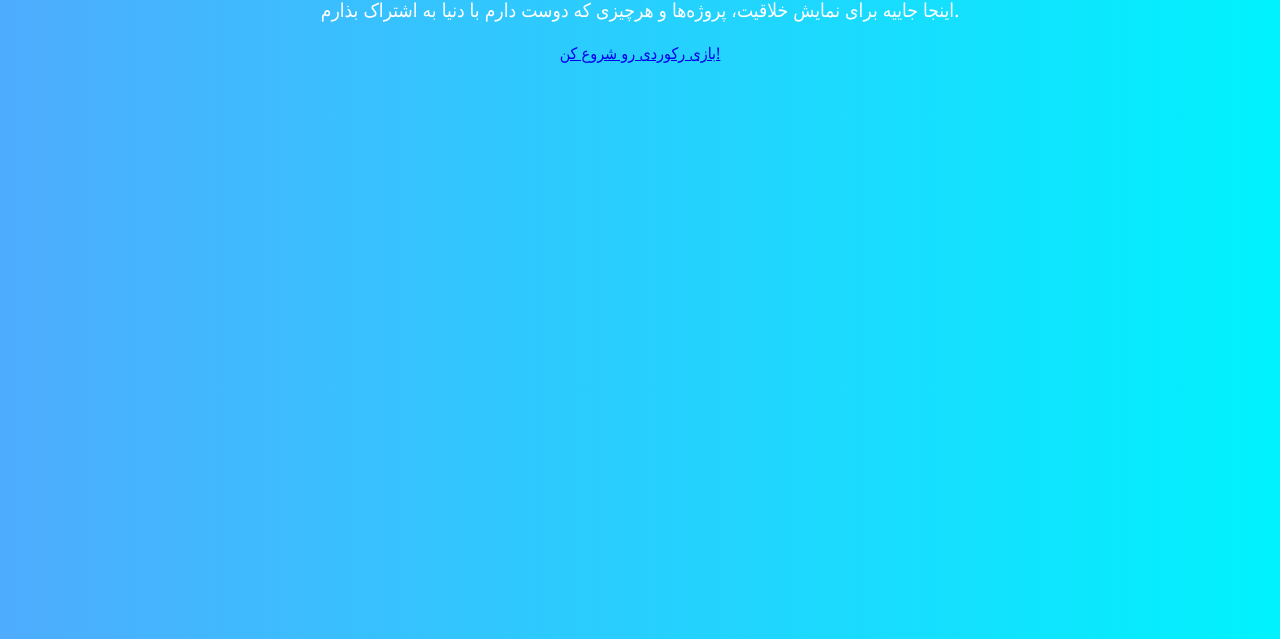
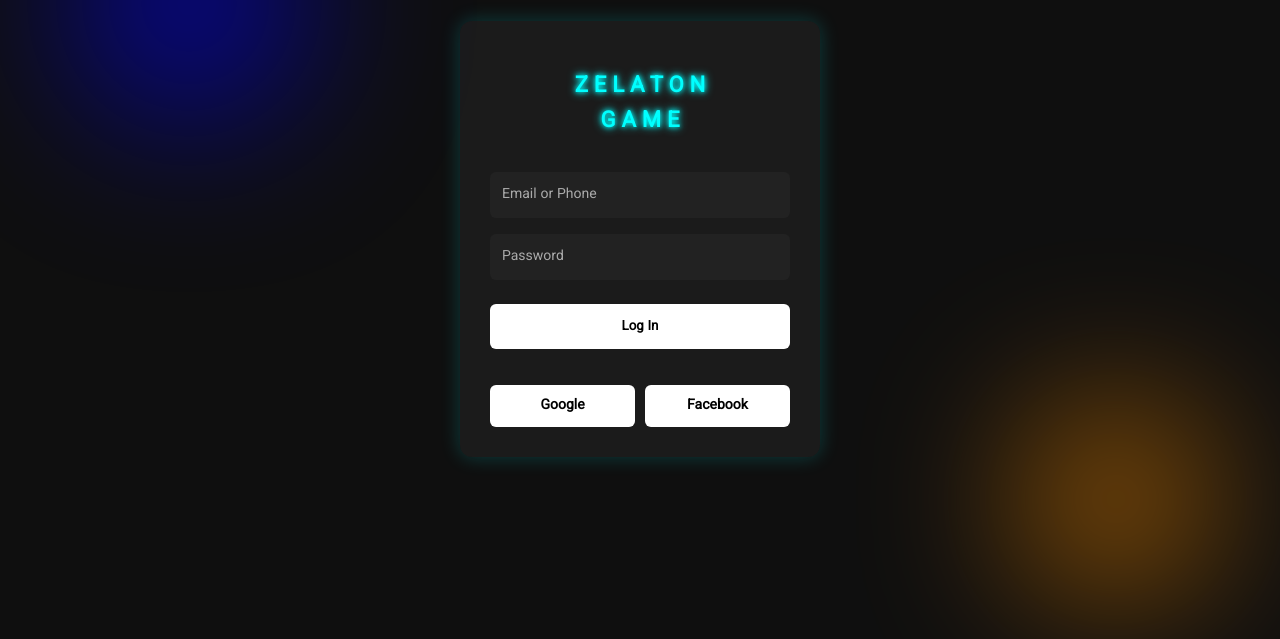
Before and after one commit to Ovgax/zelaton, a plain HTML site: page index.html in a window 1280 px wide. Shown: the part 161-800 px from the top of the page. Drawn offline with Linux system fonts and the light colour scheme.

Commit message:
Update index.html

```diff
--- a/index.html
+++ b/index.html
@@ -2,45 +2,186 @@
 <html lang="fa">
 <head>
   <meta charset="UTF-8">
-  <meta name="viewport" content="width=device-width, initial-scale=1">
-  <title>سایت فریدون</title>
+  <title>zelaton</title>
+  <meta name="viewport" content="width=device-width, initial-scale=1.0">
+  <link href="https://fonts.googleapis.com/css2?family=Vazirmatn&display=swap" rel="stylesheet">
   <style>
+    * {
+      box-sizing: border-box;
+      font-family: 'Vazirmatn', sans-serif;
+    }
+
     body {
       margin: 0;
-      font-family: 'Segoe UI', Tahoma, Geneva, Verdana, sans-serif;
-      background: linear-gradient(to right, #4facfe, #00f2fe);
-      color: #fff;
+      background-color: #0f0f0f;
+      display: flex;
+      justify-content: center;
+      align-items: center;
+      min-height: 100vh;
+      overflow: hidden;
+      position: relative;
+      padding: 20px;
+      user-select: none;
+
+    }
+
+
+  @keyframes fadeOut {
+    to {
+      opacity: 0;
+      transform: scale(0.5);
+    }
+  }
+
+
+    .circle {
+      position: absolute;
+      border-radius: 50%;
+      filter: blur(80px);
+      opacity: 0.6;
+      z-index: 0;
+    }
+
+    .circle.blue {
+      width: 250px;
+      height: 250px;
+      background: radial-gradient(circle, #00f, #00a);
+      top: 5%;
+      left: 5%;
+    }
+
+    .circle.orange {
+      width: 200px;
+      height: 200px;
+      background: radial-gradient(circle, #f90, #c60);
+      bottom: 5%;
+      right: 5%;
+    }
+
+    .login-container {
+      background-color: rgba(255, 255, 255, 0.05);
+      padding: 30px;
+      border-radius: 12px;
+      box-shadow: 0 0 20px rgba(0, 255, 255, 0.2);
+      width: 100%;
+      max-width: 360px;
+      z-index: 1;
+      position: relative;
       text-align: center;
-      padding: 50px;
+      color: white;
     }
-    h1 {
-      font-size: 3em;
-      margin-bottom: 10px;
+
+    .login-container h2 {
+      margin-bottom: 25px;
+      font-size: 22px;
     }
-    p {
-      font-size: 1.2em;
-      margin-top: 0;
+
+    .login-container input {
+      width: 100%;
+      padding: 12px;
+      margin: 8px 0;
+      border: none;
+      border-radius: 6px;
+      background-color: #222;
+      color: white;
+      font-size: 14px;
     }
-    .button {
-      display: inline-block;
-      margin-top: 30px;
-      padding: 15px 30px;
-      background-color: #fff;
-      color: #00aaff;
-      border-radius: 30px;
-      text-decoration: none;
+
+    .login-container input::placeholder {
+      color: #aaa;
+    }
+
+    .login-container button {
+      width: 100%;
+      padding: 12px;
+      margin-top: 16px;
+      background-color: white;
+      color: black;
+      border: none;
+      border-radius: 6px;
       font-weight: bold;
-      transition: all 0.3s ease;
+      cursor: pointer;
+      transition: background 0.3s ease;
     }
-    .button:hover {
-      background-color: #00aaff;
-      color: #fff;
+
+    .login-container button:hover {
+      background-color: #ddd;
+    }
+
+    .social-buttons {
+      display: flex;
+      flex-direction: column;
+      gap: 10px;
+      margin-top: 20px;
+    }
+
+    .social-buttons button {
+      padding: 10px;
+      border: none;
+      border-radius: 6px;
+      font-weight: bold;
+      cursor: pointer;
+      font-size: 14px;
+    }
+
+    .google {
+      background-color: #ccc;
+      color: black;
+    }
+
+    .facebook {
+      background-color: #1877f2;
+      color: white;
+    }
+    .neon-text {
+  color: #0ff;
+  font-weight: bold;
+  font-size: 24px;
+  text-shadow:
+    0 0 5px #0ff,
+    0 0 10px #0ff,
+    0 0 20px #0ff;
+  animation: neonFlicker 2.5s infinite;
+}
+
+@keyframes neonFlicker {
+  0%   { opacity: 1; text-shadow: 0 0 5px #0ff, 0 0 10px #0ff; }
+  7%   { opacity: 0.6; text-shadow: 0 0 2px #0ff; }
+  13%  { opacity: 1; text-shadow: 0 0 15px #0ff, 0 0 30px #0ff; }
+  21%  { opacity: 0.4; text-shadow: none; }
+  30%  { opacity: 1; text-shadow: 0 0 10px #0ff, 0 0 20px #0ff; }
+  45%  { opacity: 0.7; text-shadow: 0 0 3px #0ff; }
+  60%  { opacity: 1; text-shadow: 0 0 20px #0ff, 0 0 40px #0ff; }
+  75%  { opacity: 0.5; text-shadow: none; }
+  90%  { opacity: 1; text-shadow: 0 0 10px #0ff, 0 0 25px #0ff; }
+  100% { opacity: 0.8; text-shadow: 0 0 5px #0ff; }
+}
+
+    @media (min-width: 480px) {
+      .social-buttons {
+        flex-direction: row;
+      }
+
+      .social-buttons button {
+        flex: 1;
+      }
     }
   </style>
 </head>
-<body>
-  <h1>به سایت فریدون خوش آمدید 👋</h1>
-  <p>اینجا جاییه برای نمایش خلاقیت، پروژه‌ها و هرچیزی که دوست دارم با دنیا به اشتراک بذارم.</p>
-  <a href="game.html">بازی رکوردی رو شروع کن!</a>
+<body oncontextmenu="return false">
+  <div class="circle blue"></div>
+  <div class="circle orange"></div>
+
+  <div class="login-container">
+    <h2 class="neon-text">Z E L A T O N <br> G A M E</h2>
+    <input type="text" placeholder="Email or Phone">
+    <input type="password" placeholder="Password">
+    <button onclick="window.location.replace('game.html')">Log In</button>
+    <div class="social-buttons">
+      <button class="google">Google</button>
+      <button class="facebook">Facebook</button>
+    </div>
+  </div>
+
 </body>
 </html>
```
